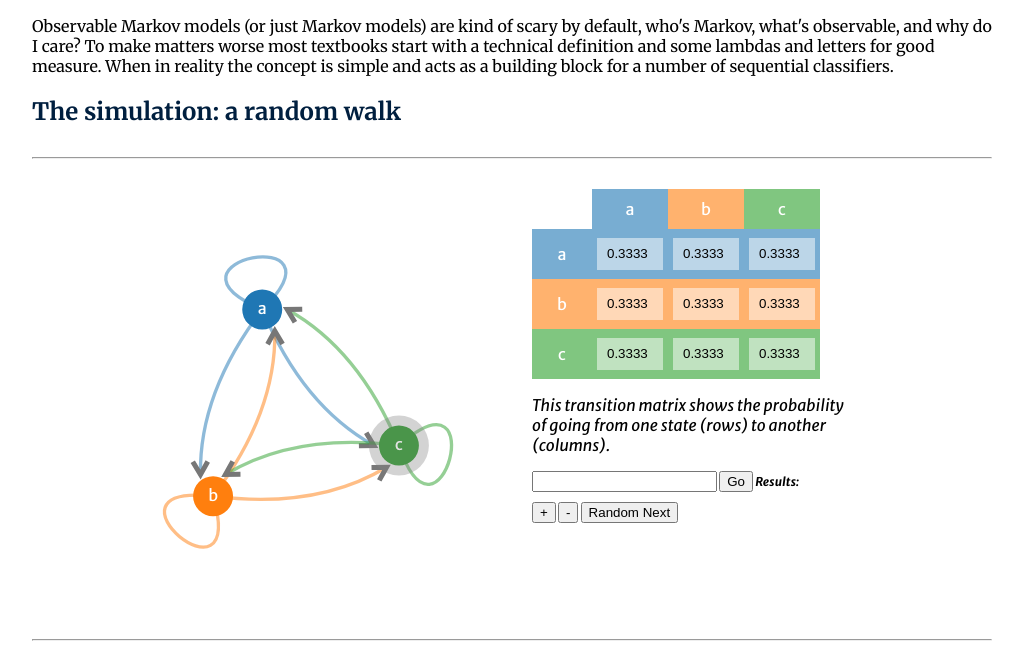
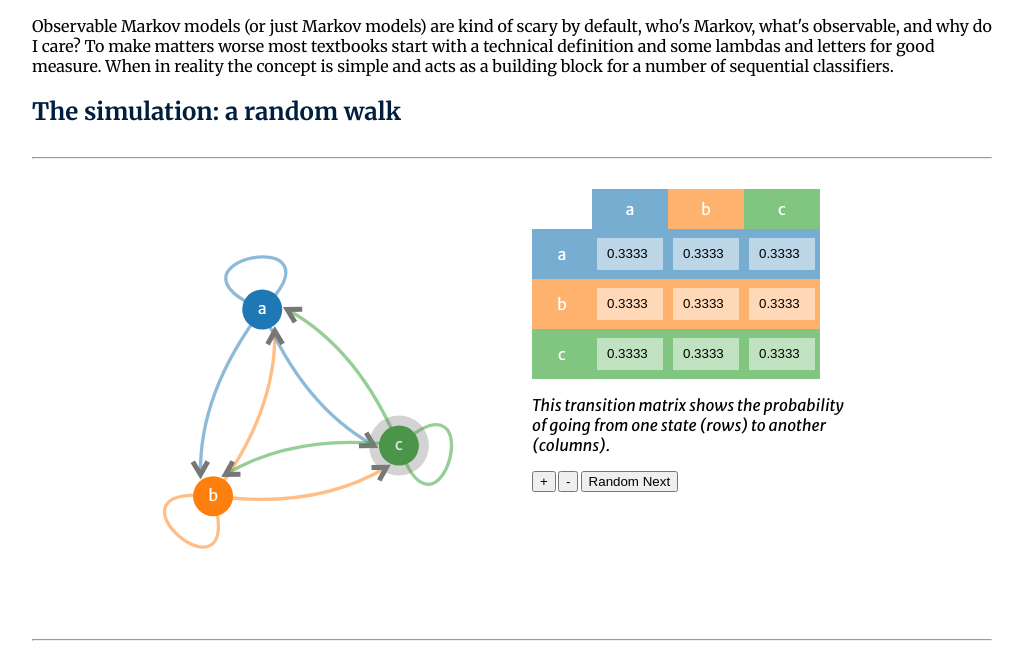
Before and after one commit to dropofwill/hmm-intro, a website: page index.html in a window 1280 px wide. Shown: the part 133-800 px from the top of the page, without its empty margins (128-1151 px from the left). Drawn offline with nearby package versions, Linux system fonts and the light colour scheme; some packages are replaced by stand-ins of ours.

Commit message:
remove unused ui

```diff
--- a/index.html
+++ b/index.html
@@ -30,12 +30,6 @@
 
           <div class="mm-ui">
             <div>
-              <input id="js-mm-input-1" type="text">
-              <button id="js-mm-submit-1" type="button">Go</button>
-              <strong><em>Results: </em></strong>
-            </div>
-
-            <div>
               <button id="js-mm-plus-1" type="button">+</button>
               <button id="js-mm-minus-1" type="button">-</button>
               <button id="js-mm-next-1" type="button">Random Next</button>
```
